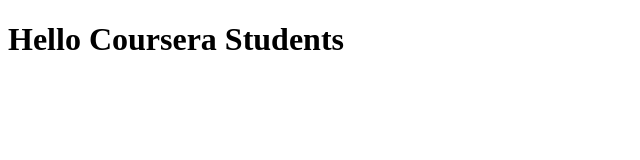
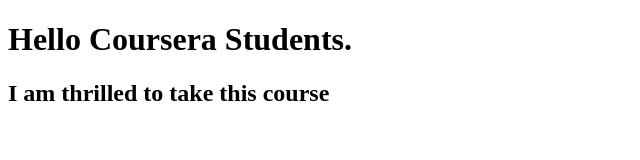
Before and after one commit to olawolemoses/angular-js-coursera, a plain HTML site: page index.html in a window 1280 px wide. Shown: the whole page, without its empty margins (0-640 px from the left). Drawn offline with Linux system fonts and the light colour scheme.

Commit message:
fixes added

```diff
--- a/index.html
+++ b/index.html
@@ -6,6 +6,7 @@
   </head>
   <body>
 
-    <h1>Hello Coursera Students</h1>
+    <h1>Hello Coursera Students.</h1>
+    <h2>I am thrilled to take this course</h2>
   </body>
 </html>
```
